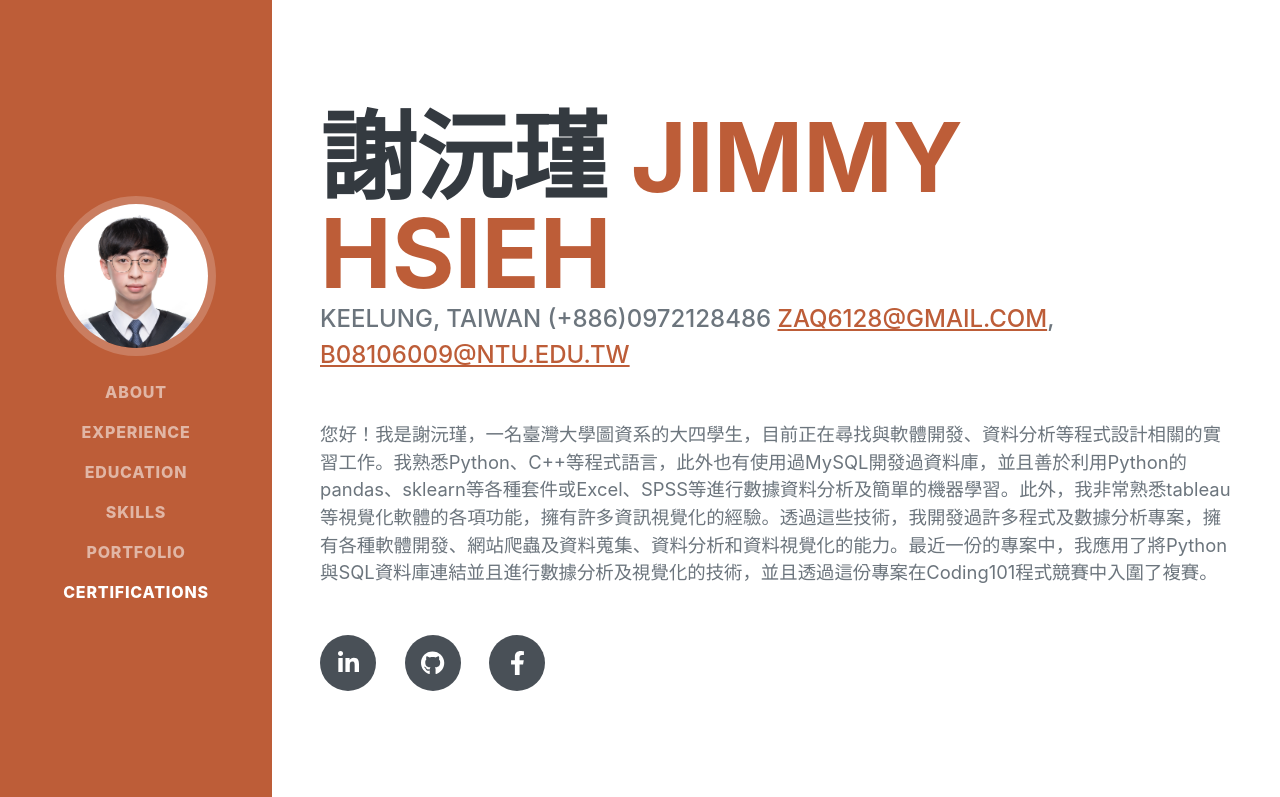
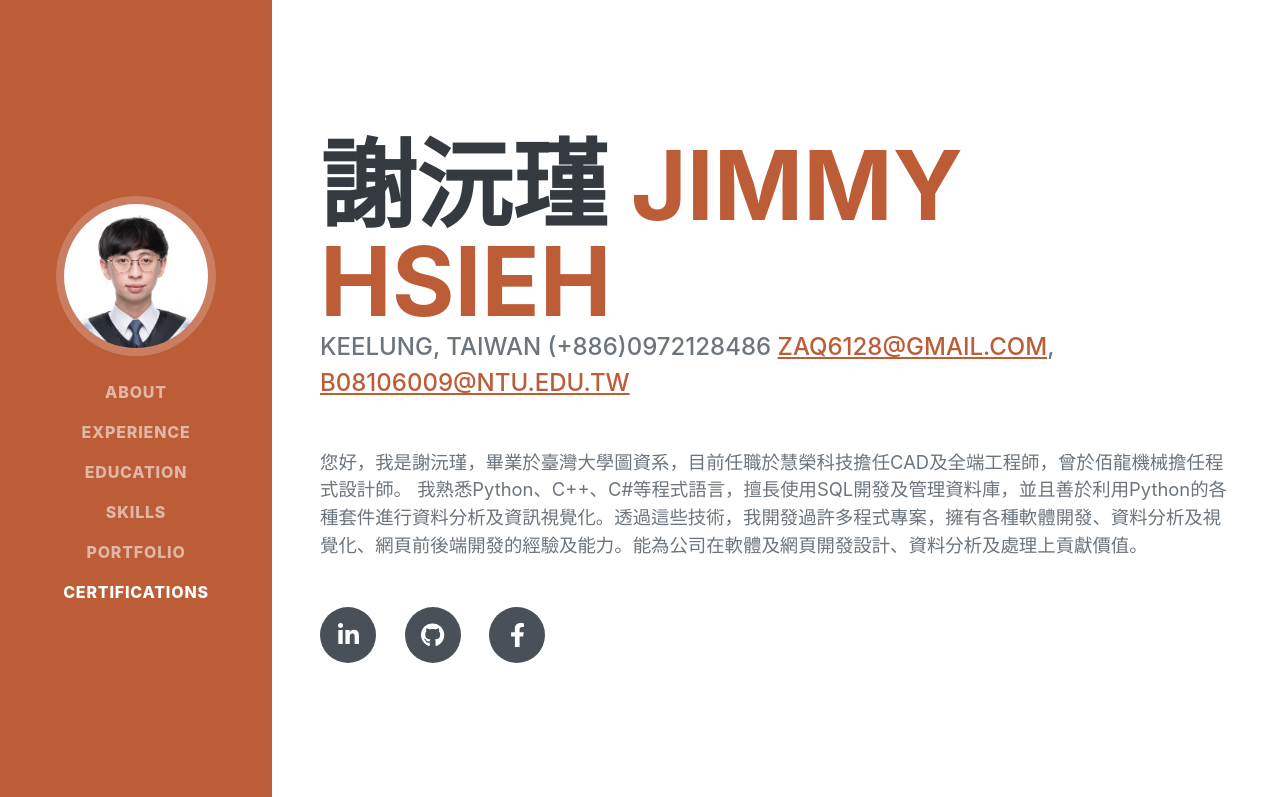
Before and after one commit to zaq1013/MyResume, a plain HTML site: page index.html in a window 1280 px wide. Shown: the top 797 px of the page. Drawn offline with nearby package versions, Linux system fonts and the light colour scheme; a web font is replaced by a local one.

Commit message:
Update index.html

```diff
--- a/index.html
+++ b/index.html
@@ -50,8 +50,8 @@
                         <a href="mailto:b08106009@ntu.edu.tw">b08106009@ntu.edu.tw</a>
                     </div>
                     <p class="lead mb-5">
-                        您好！我是謝沅瑾，一名臺灣大學圖資系的大四學生，目前正在尋找與軟體開發、資料分析等程式設計相關的實習工作。我熟悉Python、C++等程式語言，此外也有使用過MySQL開發過資料庫，並且善於利用Python的pandas、sklearn等各種套件或Excel、SPSS等進行數據資料分析及簡單的機器學習。此外，我非常熟悉tableau等視覺化軟體的各項功能，擁有許多資訊視覺化的經驗。透過這些技術，我開發過許多程式及數據分析專案，擁有各種軟體開發、網站爬蟲及資料蒐集、資料分析和資料視覺化的能力。最近一份的專案中，我應用了將Python與SQL資料庫連結並且進行數據分析及視覺化的技術，並且透過這份專案在Coding101程式競賽中入圍了複賽。
-                    <div class="social-icons">
+您好，我是謝沅瑾，畢業於臺灣大學圖資系，目前任職於慧榮科技擔任CAD及全端工程師，曾於佰龍機械擔任程式設計師。
+我熟悉Python、C++、C#等程式語言，擅長使用SQL開發及管理資料庫，並且善於利用Python的各種套件進行資料分析及資訊視覺化。透過這些技術，我開發過許多程式專案，擁有各種軟體開發、資料分析及視覺化、網頁前後端開發的經驗及能力。能為公司在軟體及網頁開發設計、資料分析及處理上貢獻價值。                    <div class="social-icons">
                         <a class="social-icon" href="https://www.linkedin.com/in/jimmy-hsieh-861239274/"><i class="fab fa-linkedin-in"></i></a>
                         <a class="social-icon" href="https://github.com/zaq1013" target="_blank"><i class="fab fa-github"></i></a>
                         <a class="social-icon" href="https://www.facebook.com/profile.php?id=100001436492055" target="_blank"><i class="fab fa-facebook-f"></i></a>
```
